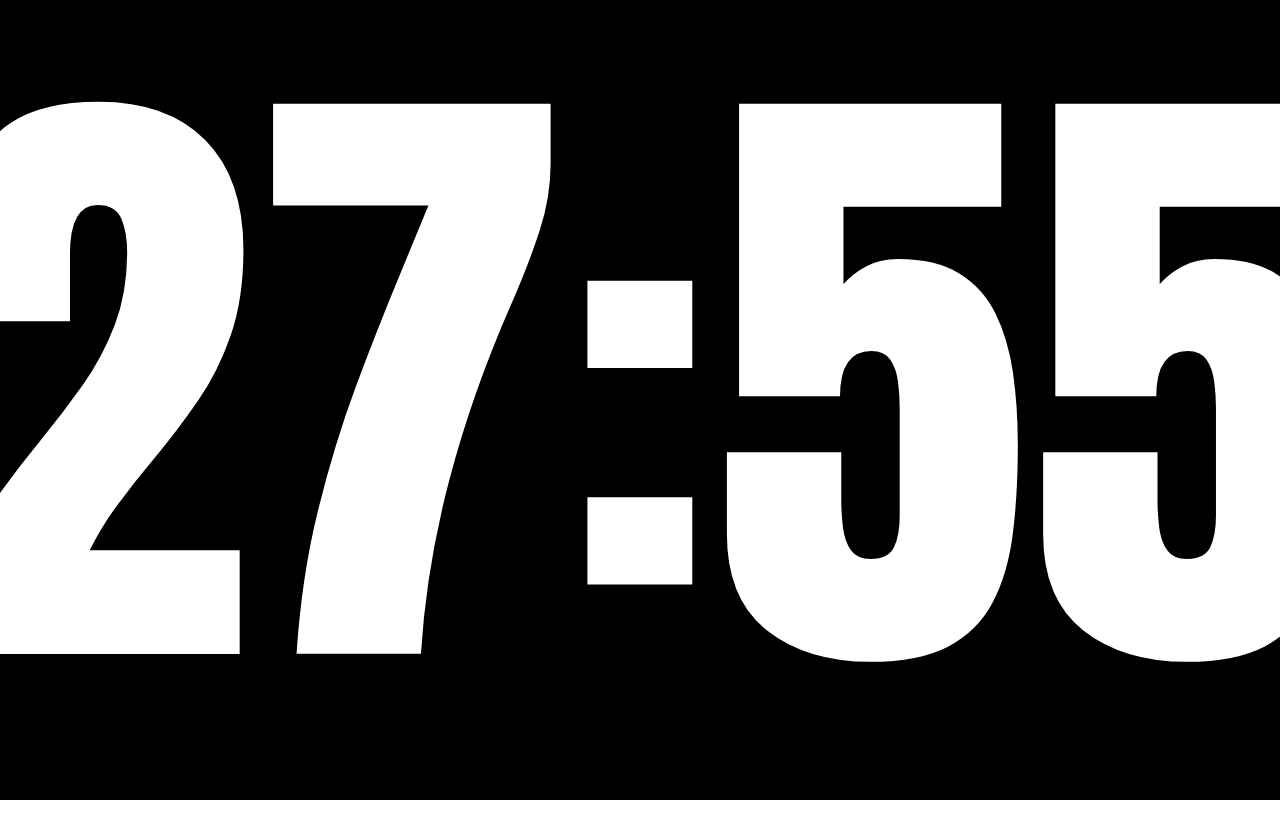
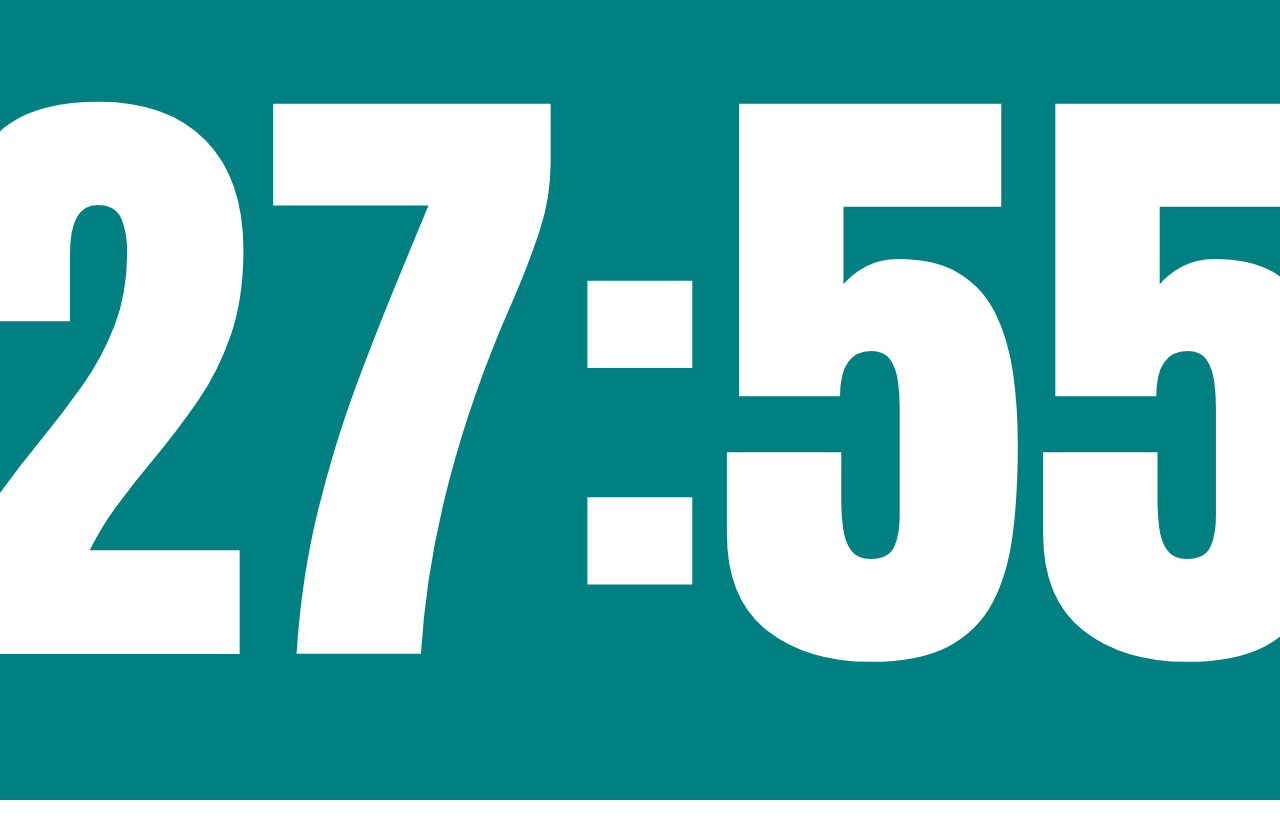
Before and after one commit to gbougakov/lessontimer, a plain HTML site: page index.html in a window 1280 px wide. Shown: the top 838 px of the page. Drawn offline with nearby package versions, Linux system fonts and the light colour scheme.

Commit message:
Update index.html

```diff
--- a/index.html
+++ b/index.html
@@ -15,7 +15,7 @@
             color: white;
         }
         body {
-            background: black;
+            background: teal;
         }
         .uk-countdown-number {
             font-size: 80vh;
```
